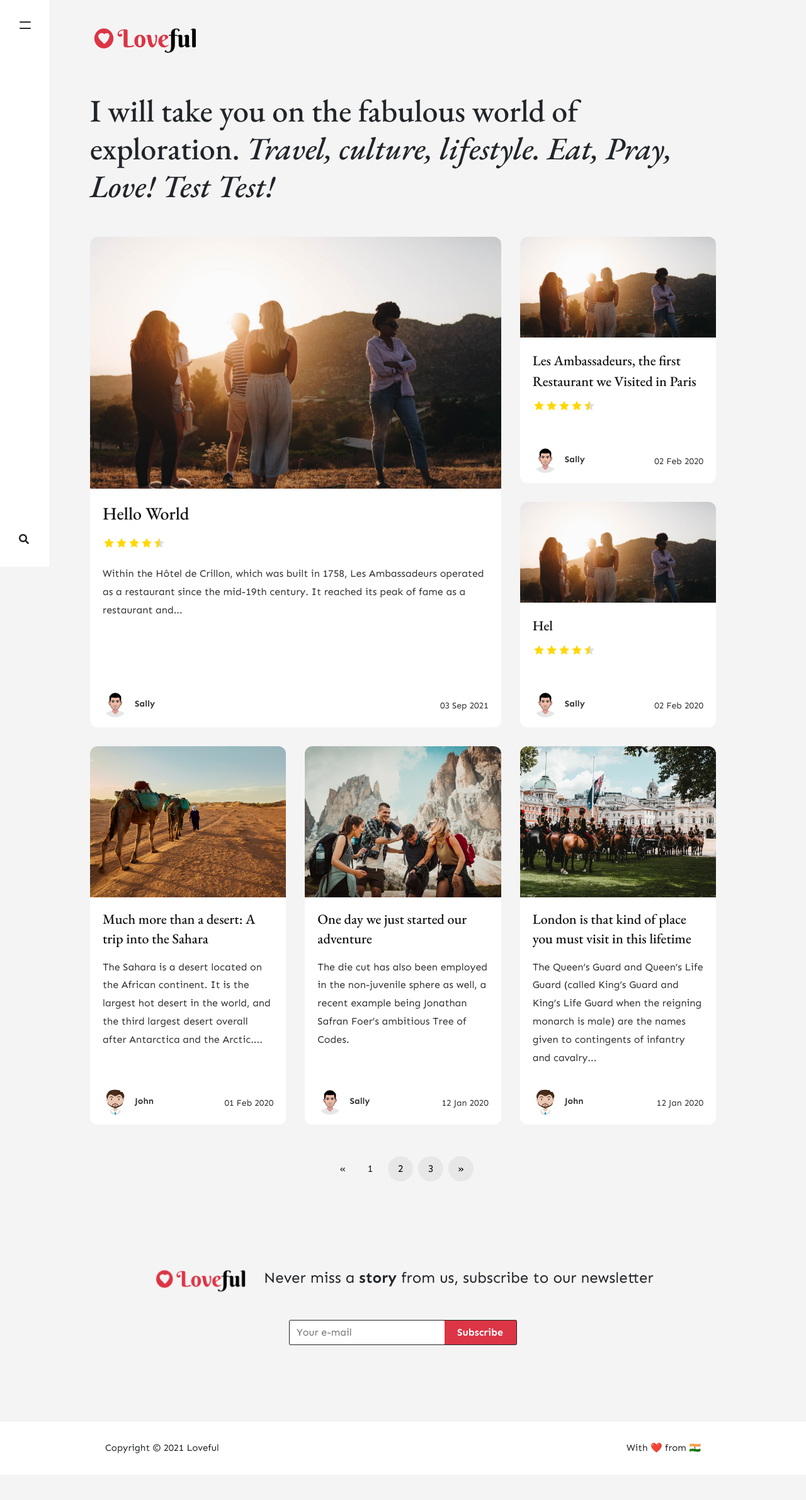
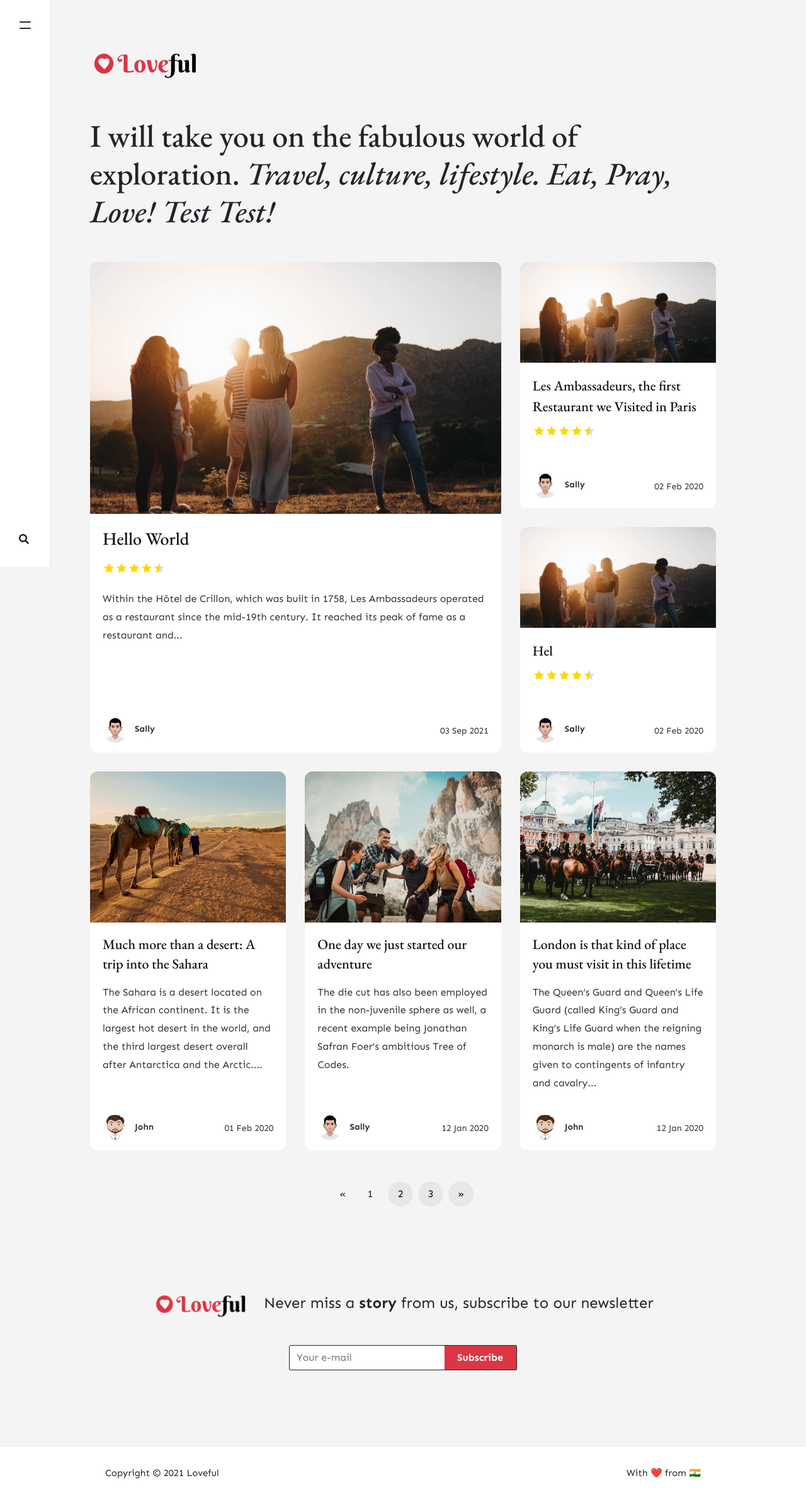
Before and after one commit to stackbit-projects/marvelous-dolphin-13283, a Jekyll site: the page built from index.html, in a window 1280 px wide. Shown: the whole page at 63% size. Built offline with Jekyll 4.4.1, drawn with Linux system fonts in a browser that asks for light colours; nearby versions of some CDN libraries; the list of posts is cut into pages by our own code; comment, search, counter and statistics services are not loaded; before the commit the page ends 2342 px from its top, so only the background shows below that.

Commit message:
theme.scss: changed

```diff
--- a/assets/css/theme.scss
+++ b/assets/css/theme.scss
@@ -119,7 +119,7 @@ img, img:hover {
 .navbar-brand img {
     max-height:80px;
     margin-bottom:40px;
-    //margin-top:40px;
+    margin-top:40px;
 }
 .sidebar {
     position: fixed;
```
